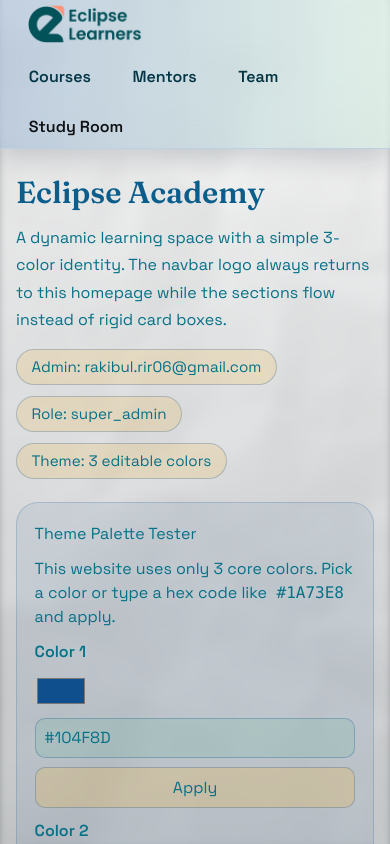
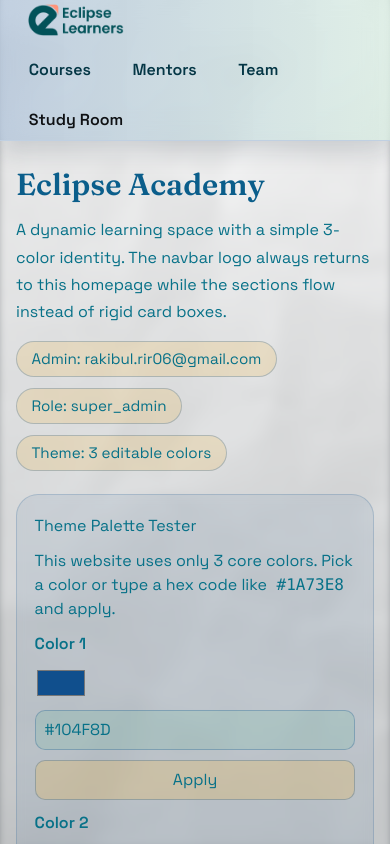
Before and after one commit to RakibulIslam1/eclipse, a Next.js app: page / in a window 390 px wide. Shown: the top 844 px of the page. Built offline with nearby package versions, Linux system fonts and the light colour scheme.

Commit message:
Reduce navbar height and make logo smaller

```diff
--- a/src/app/globals.css
+++ b/src/app/globals.css
@@ -58,7 +58,7 @@ a {
 .top-nav {
   max-width: 1280px;
   margin: 0 auto;
-  padding: 0.14rem 1rem;
+  padding: 0.08rem 1rem;
   display: flex;
   align-items: center;
   justify-content: space-between;
@@ -72,7 +72,7 @@ a {
 }
 
 .brand-logo {
-  height: 54px;
+  height: 48px;
   width: auto;
   display: block;
   padding: 3px 12px;
@@ -263,7 +263,7 @@ a {
   }
 
   .brand-logo {
-    height: 44px;
+    height: 38px;
   }
 
   .palette-row {
```
